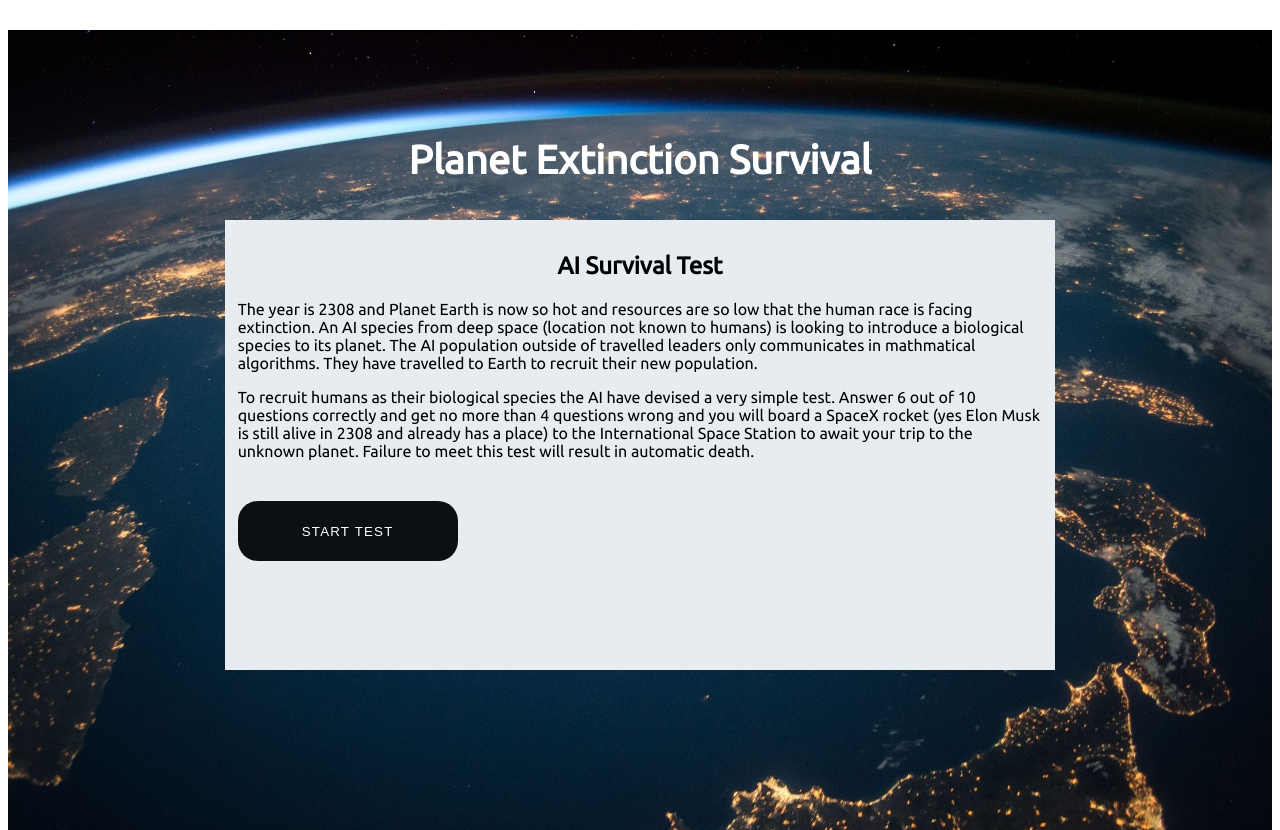
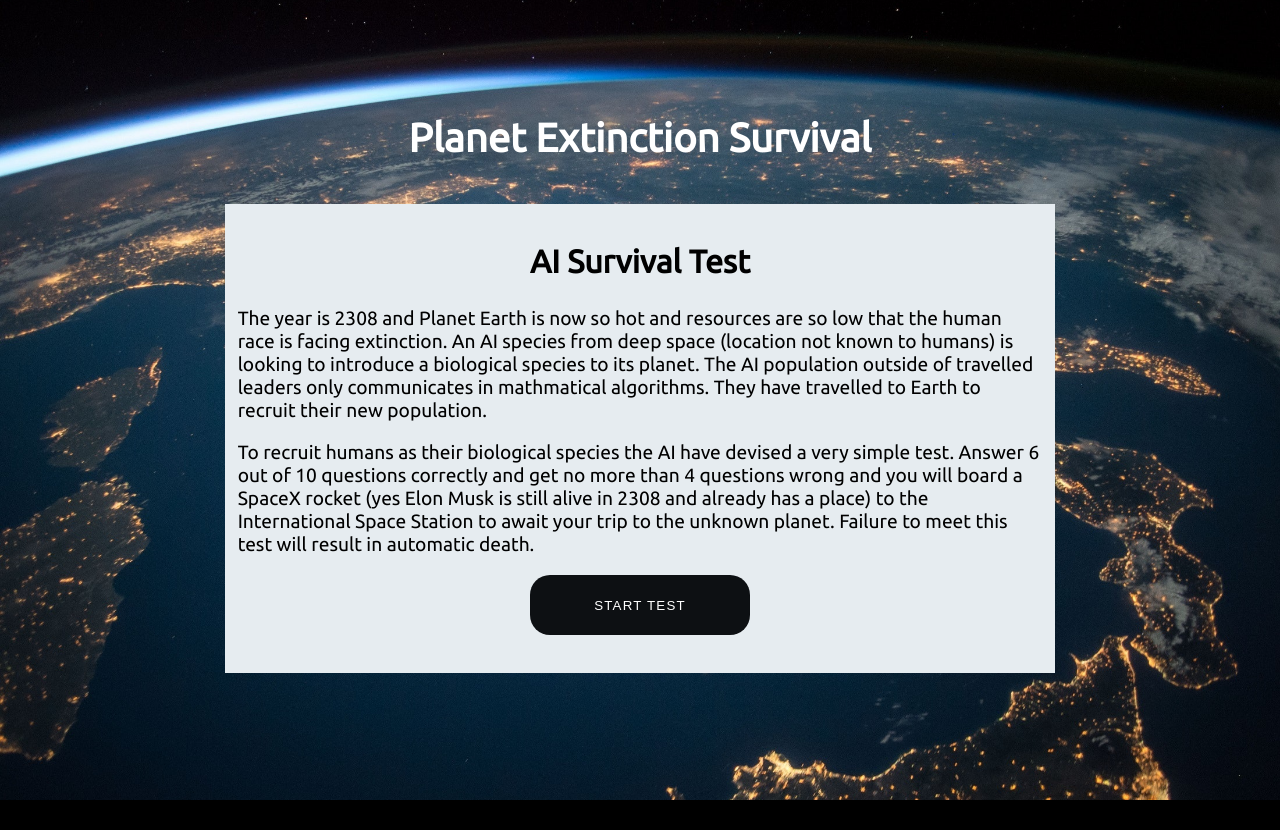
Before and after one commit to LADCode2021/pp2-planet-extinction-survival, a plain HTML site: page index.html in a window 1280 px wide. After the commit the page ends 800 px from the top, so only its background shows below. Drawn offline with Linux system fonts and the light colour scheme.

Commit message:
Fix CSS for game area

```diff
--- a/assets/css/style.css
+++ b/assets/css/style.css
@@ -1,27 +1,19 @@
 /* Backgroung image - code adapted from: https://softauthor.com/css-make-background-image-full-screen/ */
-body,
 html {
-  height: 100%;
-  /* One font used for whole site so put straight into body CSS*/
+  /* One font used for whole site so put straight into body CSS */
   font-family: 'Ubuntu', sans-serif;
-}
-
-.bg-container {
-  background-image: url("../images/planet-earth-background.jpg");
-  background-color: black;
-  height: 100%;
-  background-position: center;
-  background-repeat: no-repeat;
-  background-size: cover;
+    min-height: 100%;
+    background-image: url('../images/planet-earth-background.jpg');
+    background-color: black;
+    background-size: cover;
+    background-repeat: no-repeat;
+    background-position: center center;
 }
 
 /* Global properties */
 
-.bg-container>* {
-  margin: 30px 0;
-}
 
-.header {
+.top-heading {
   margin: auto;
   width: 50%;
   padding: 30px;
@@ -34,6 +26,11 @@ h1 {
   position: relative;
   top: 50px;
   clear: both;
+  margin-bottom: 10%;
+}
+
+h2 {
+  font-size: 2rem;
 }
 
 /* CSS apapted from Love Maths walkthrough project */
@@ -41,17 +38,19 @@ h1 {
   background-color: #E6ECF0;
   box-sizing: border-box;
   width: 85%;
-  height: 65vh;
-  max-height: 450px;
+  max-height: 100%;
   max-width: 830px;
   margin-left: auto;
   margin-right: auto;
   padding: 1%;
-  overflow: scroll;
 }
 
 #game-title {
   text-align: center;
+}
+
+#intro-text {
+  font-size: 1.2rem;
 }
 
 #question-area {
@@ -85,13 +84,19 @@ td {
   height: 100%;
 }
 
+.vertical-center {
+  display: flex;
+  justify-content: center;
+  align-items: center;
+}
+
 .submit {
   width: 220px;
   height: 60px;
   text-transform: uppercase;
   letter-spacing: 1.2px;
   color: white;
-  margin-top: 25px;
+  margin-bottom: 25px;
   background-color: #0d1013;
   border: 1px transparent;
   border-radius: 20px;
--- a/assets/js/script.js
+++ b/assets/js/script.js
@@ -103,9 +103,7 @@ document.addEventListener("DOMContentLoaded", function () {
 });
 
 
-/**
- * Function checks user inputted answers from DOM
- */
+/** Function checks user inputted answers from DOM */
 function checkAnswer(id, val) {
 
     let answers = {
@@ -156,30 +154,39 @@ function incorrectAnswerIncrement() {
 /** Creats a button in game area to restart game */
 function createRestartButton() {
     let buttonCreate = document.createElement('button');
-        buttonCreate.className = "submit";
-        buttonCreate.innerHTML = "Restart Game";
-        document.getElementById('game-area').appendChild(buttonCreate);
+    buttonCreate.className = "submit";
+    buttonCreate.innerHTML = "Restart Game";
+    document.getElementById('game-area').appendChild(buttonCreate);
 }
 
-/**
- * Ends the game and produces the outcomes - survival or death
- */
+/** Function reloads document to restart game */
+
+function reloadPage() {
+    window.location.reload();
+}
+
+/** Ends the game and produces the outcomes - survival or death */
 function outcome() {
 
     if (parseInt(document.getElementById('incorrect-score').innerText) > 4) {
         let imageCreate = document.createElement('img');
         imageCreate.id = "incorrect-outcome";
-        /** Grave image taken from: https://www.pexels.com/photo/close-up-photography-of-concrete-tombstones-116909/ */
+        //Grave image taken from: https://www.pexels.com/photo/close-up-photography-of-concrete-tombstones-116909/
         imageCreate.src = "assets/images/grave.jpg";
         imageCreate.alt = "Image of a grave";
         document.getElementById('game-area').innerHTML = "";
         document.getElementById('game-area').appendChild(imageCreate)
         createRestartButton();
+        let buttons = document.getElementsByTagName("button");
 
-
-    }
-
-    if (parseInt(document.getElementById('correct-score').innerText) > 1) {
+        for (let button of buttons) {
+            button.addEventListener("click", function () {
+                if (this.getAttribute("class") === "submit") {
+                    reloadPage();
+                }
+            })
+        }
+    } else if (parseInt(document.getElementById('correct-score').innerText) > 1) {
         let videoCreate = document.createElement('iframe');
         videoCreate.id = "correct-outcome"
         videoCreate.src = "https://www.youtube.com/embed/WZvtrnFItNs?controls=0&amp;start=15770"
@@ -190,6 +197,15 @@ function outcome() {
         document.getElementById('game-area').appendChild(videoCreate)
         createRestartButton();
 
+        let buttons = document.getElementsByTagName("button");
+
+        for (let button of buttons) {
+            button.addEventListener("click", function () {
+                if (this.getAttribute("class") === "submit") {
+                    reloadPage();
+                }
+            })
+        }
     }
 
 }
--- a/index.html
+++ b/index.html
@@ -13,12 +13,8 @@
 </head>
 
 <body>
-
-    <!-- Background image for whole page -->
-    <div class="bg-container">
-
     <header>
-            <div class="header">
+        <div class="top-heading">
             <h1>Planet Extinction Survival</h1>
         </div>
     </header>
@@ -36,17 +32,17 @@
                 </p>
 
                 <p class="intro">To recruit humans as their biological species the AI have devised a very simple
-                        test. Answer 6 out of 10 questions correctly and get no more than 4 questions wrong and you will board a
+                    test. Answer 6 out of 10 questions correctly and get no more than 4 questions wrong and you will
+                    board a
                     SpaceX rocket (yes Elon Musk is still alive in 2308 and already has a place) to the International
                     Space Station to await your trip to the unknown planet. Failure to meet this test will result in
                     automatic death.
                 </p>
             </div>
 
-                <button class="submit" data-type="submit" type="button" id="submit-answer">Start Test</button>
+            <div class="vertical-center"><button class="submit" data-type="submit" type="button" id="submit-answer">Start Test</button></div>
         </section>
     </main>
-    </div>
 
     <script src="assets/js/script.js"></script>
 </body>
```
Lines whose indentation alone changed are shown as unchanged.
